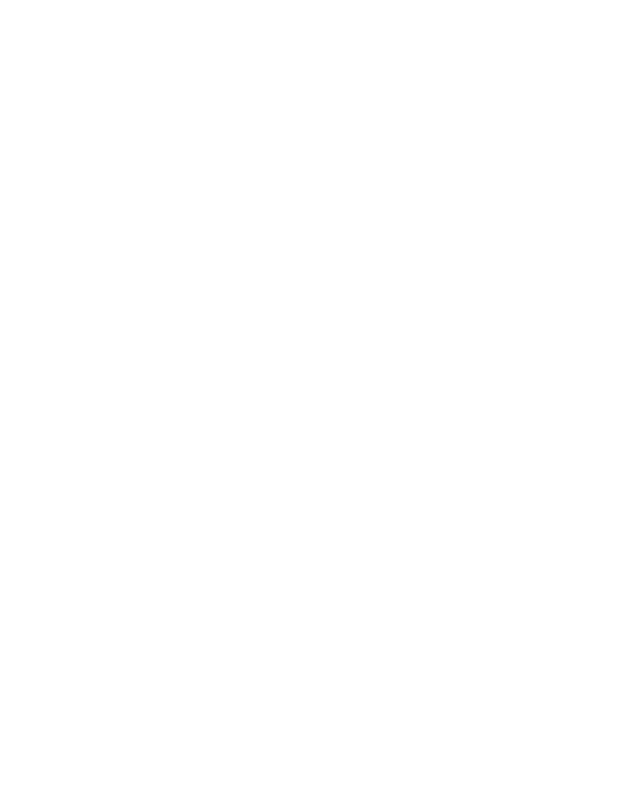
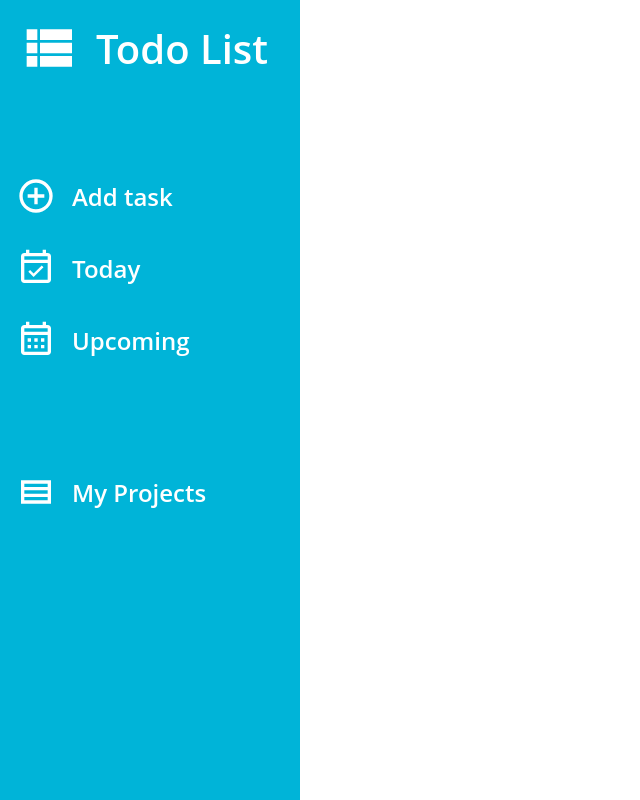
Before and after one commit to Suryakumar-Selvakumar/Todo-List, a website built with webpack: page src/index.html in a window 1280 px wide. Shown: the whole page, without its empty margins (0-640 px from the left). Built offline with nearby package versions, Linux system fonts and the light colour scheme.

Commit message:
Set up basic structure

```diff
--- a/src/index.html
+++ b/src/index.html
@@ -5,5 +5,60 @@
     <meta name="viewport" content="width=device-width, initial-scale=1.0" />
     <title>Todo List</title>
   </head>
-  <body></body>
+  <body>
+    <div class="container">
+      <div class="sidebar">
+        <div class="dashboard">
+          <svg
+          class="dashboard-icon"
+          xmlns="http://www.w3.org/2000/svg"
+          viewBox="0 0 24 24">
+          <path d="M9,5V9H21V5M9,19H21V15H9M9,14H21V10H9M4,9H8V5H4M4,19H8V15H4M4,14H8V10H4V14Z" />
+          </svg>
+          <div>Todo List</div>
+        </div>
+        <div class="nav-btns-one">
+          <div class="nav-btn">
+            <svg
+            class="nav-icons"
+            xmlns="http://www.w3.org/2000/svg" viewBox="0 0 24 24">
+              <path d="M12,20C7.59,20 4,16.41 4,12C4,7.59 7.59,4 12,4C16.41,4 20,7.59 20,12C20,16.41 16.41,20 12,20M12,2A10,10 0 0,0 2,12A10,10 0 0,0 12,22A10,10 0 0,0 22,12A10,10 0 0,0 12,2M13,7H11V11H7V13H11V17H13V13H17V11H13V7Z" />
+            </svg>
+            <p>Add task</p>
+          </div>
+          <div class="nav-btn">
+            <svg
+            class="nav-icons"
+            xmlns="http://www.w3.org/2000/svg"
+            viewBox="0 0 24 24">
+            <path d="M19 3H18V1H16V3H8V1H6V3H5C3.9 3 3 3.9 3 5V19C3 20.11 3.9 21 5 21H19C20.11 21 21 20.11 21 19V5C21 3.9 20.11 3 19 3M19 19H5V9H19V19M5 7V5H19V7H5M10.56 17.46L16.5 11.53L15.43 10.47L10.56 15.34L8.45 13.23L7.39 14.29L10.56 17.46Z" />
+            </svg>
+            <p>Today</p>
+          </div>
+          <div class="nav-btn">
+            <svg
+            class="nav-icons"
+            xmlns="http://www.w3.org/2000/svg"
+            viewBox="0 0 24 24">
+            <path d="M7 11H9V13H7V11M21 5V19C21 20.11 20.11 21 19 21H5C3.89 21 3 20.1 3 19V5C3 3.9 3.9 3 5 3H6V1H8V3H16V1H18V3H19C20.11 3 21 3.9 21 5M5 7H19V5H5V7M19 19V9H5V19H19M15 13V11H17V13H15M11 13V11H13V13H11M7 15H9V17H7V15M15 17V15H17V17H15M11 17V15H13V17H11Z" />
+            </svg>
+            <p>Upcoming</p>
+          </div>
+        </div>
+        <div class="nav-btns-two">
+          <div>
+            <svg
+            class="nav-icons"
+            xmlns="http://www.w3.org/2000/svg"
+            viewBox="0 0 24 24">
+            <path d="M3 5V19H21V5H3M19 7V9H5V7H19M19 11V13H5V11H19M5 17V15H19V17H5Z" />
+          </svg>
+            <p>My Projects</p>
+          </div>
+        </div>
+      </div>
+      <div class="main-content">
+
+      </div>
+  </body>
 </html>
--- a/src/index.js
+++ b/src/index.js
@@ -1,9 +1,2 @@
 
 import "./style.css";
-
-let slideShow = true;
-
-const div = document.querySelector("#content");
-const btnHome = document.querySelector(".home");
-const btnMenu = document.querySelector(".menu");
-const btnContact = document.querySelector(".contact");
--- a/src/style.css
+++ b/src/style.css
@@ -18,7 +18,6 @@
 * {
   margin: 0;
   padding: 0;
-  color: black;
   font-family: "Open Sans";
 }
 
@@ -28,3 +27,100 @@ body {
   display: flex;
   flex-direction: column;
 }
+
+.container {
+  display: grid;
+  height: 100vh;
+  width: 100vh;
+  grid-template-columns: minmax(300px, 1fr) 5.5fr;
+}
+
+.sidebar {
+  display: flex;
+  background-color: #00b4d8;
+  color: white;
+  flex-direction: column;
+  gap: 10vh;
+  min-width: 20vw;
+}
+
+.dashboard {
+  padding-left: 1rem;
+  /* padding-right: 1rem; */
+  padding-top: 1rem;
+  display: flex;
+  align-items: center;
+  gap: 1rem;
+  grid-column: 1 / 2;
+}
+
+.dashboard > div {
+  font-weight: 600;
+  font-size: 2.5rem;
+  position: relative;
+  /* top: 10px; */
+}
+
+.dashboard:hover {
+  cursor: pointer;
+}
+
+.dashboard-icon {
+  fill: white;
+  width: 4rem;
+  height: 4rem;
+}
+
+.nav-btns-one {
+  display: flex;
+  flex-direction: column;
+  font-size: 1.5rem;
+  font-weight: 600;
+  /* padding-right: 1rem; */
+}
+
+.nav-btn {
+  padding-left: 1rem;
+  padding-top: 1rem;
+  padding-bottom: 1rem;
+  display: flex;
+  gap: 1rem;
+  align-items: center;
+  padding-right: 1rem;
+}
+
+.nav-btns-two > div:last-child{
+  padding-left: 1rem;
+  padding-top: 1rem;
+  padding-bottom: 1rem;
+  display: flex;
+  gap: 1rem;
+  align-items: center;
+  padding-right: 1rem;
+  font-size: 1.5rem;
+}
+
+.nav-btn > p {
+  position: relative;
+  /* top: 7px; */
+}
+
+.nav-btn:hover {
+  background-color: #0077b6;
+  cursor: pointer;
+}
+
+.nav-icons {
+  fill: white;
+  width: 40px;
+  height: 40px;
+}
+
+.nav-btns-two {
+  display: grid;
+  grid-template-rows: repeat(3, 1fr);
+  grid-template-columns: 1fr;
+  font-size: clamp(1.5rem, 3vw + 1rem, 2rem);
+  font-weight: 600;
+  grid-column: 1 / 3;
+}
```
Also changed, not shown: src/calendar-check-outline.svg (added), src/calendar-month-outline.svg (added), src/plus-circle-outline.svg (added), src/view-list.svg (added), src/view-sequential-outline.svg (added).
